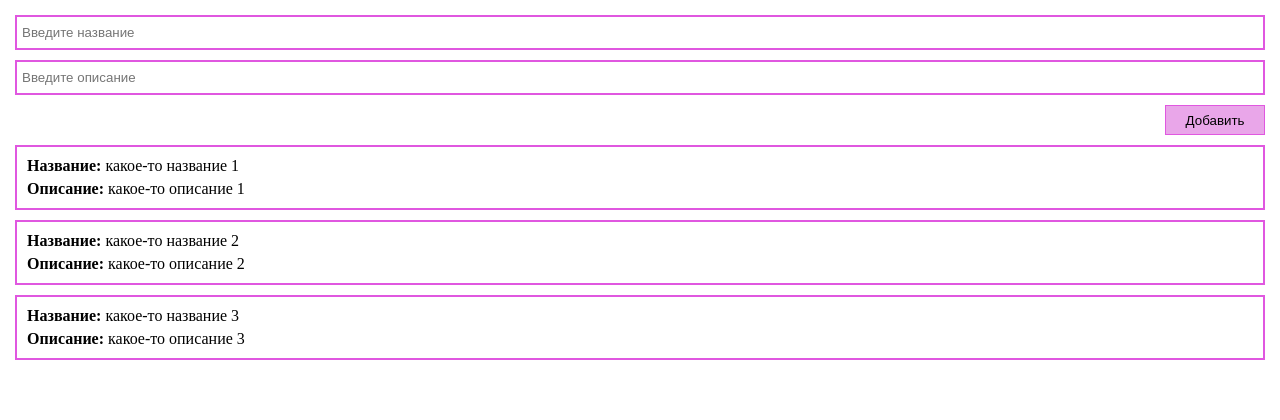
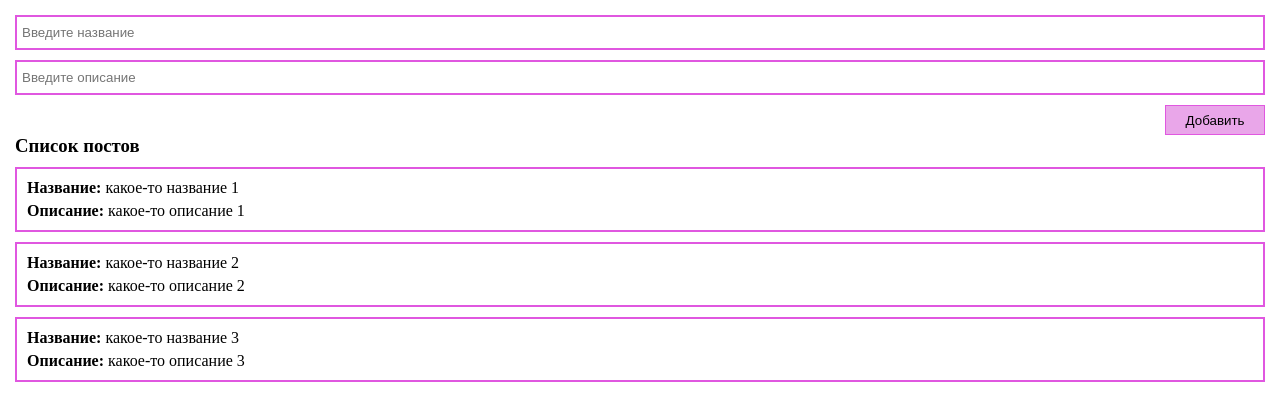
Before and after one commit to NataliaArsh/vue3-practice, a Vue app: page / in a window 1280 px wide. Shown: the top 420 px of the page. Built offline with nearby package versions, Linux system fonts and the light colour scheme.

Commit message:
add PostItem

```diff
--- /dev/null
+++ b/src/components/PostItem.vue
@@ -0,0 +1,30 @@
+<template>
+    <div class="post">
+        <div class="post__title"><strong>Название:</strong> {{ post.title }}</div>
+        <div class="post__body"><strong>Описание:</strong> {{ post.body }}</div>
+    </div>
+</template>
+
+<script>
+export default {
+    props: {
+      post: {
+        type: Object,
+        recuired: true
+      }
+    }
+}
+</script>
+
+
+<style scoped>
+.post {
+  border: 2px solid rgb(224, 87, 224);
+  margin: 10px 0;
+  padding: 10px;
+}
+
+.post__title {
+  margin-bottom: 5px;
+}
+</style>
--- a/src/components/PostList.vue
+++ b/src/components/PostList.vue
@@ -1,30 +1,29 @@
 <template>
-  <div class="post" v-for="post in posts">
-    <div class="post__title"><strong>Название:</strong> {{ post.title }}</div>
-    <div class="post__body"><strong>Описание:</strong> {{ post.body }}</div>
+  <div>
+    <h3>Список постов</h3>
+    <post-item
+      v-for="post in posts"
+      :post="post"
+    />
   </div>
 </template>
 
 <script>
+import PostItem from "@/components/PostItem";
 export default {
-    props: {
-      posts: {
-        type: Array,
-        recuired: true
-      }
+  components: {
+    PostItem
+  },
+  props: {
+    posts: {
+      type: Array,
+      recuired: true
     }
+  }
 }
 </script>
 
 
 <style scoped>
-.post {
-  border: 2px solid rgb(224, 87, 224);
-  margin: 10px 0;
-  padding: 10px;
-}
 
-.post__title {
-  margin-bottom: 5px;
-}
 </style>
```
